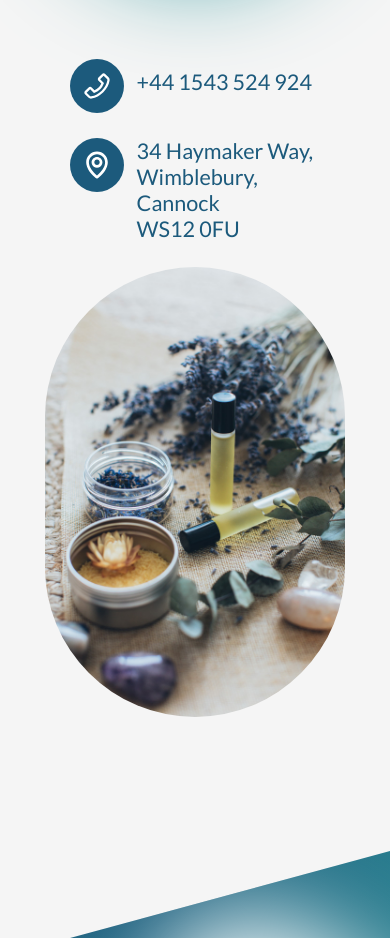
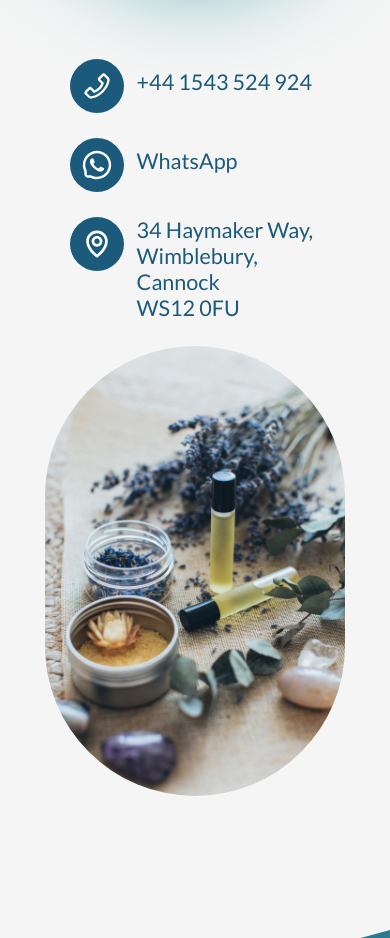
Before and after one commit to ConstantinIlisescu/relax-massage-app, a React (Create React App) app: page / in a window 390 px wide. Shown: the part 1360-2298 px from the top of the page. Built offline with nearby package versions, Linux system fonts and the light colour scheme; a web font is replaced by a local one.

Commit message:
Add whatsapp phone

```diff
--- a/src/pages/home/Components/homeHome/HomeHome.jsx
+++ b/src/pages/home/Components/homeHome/HomeHome.jsx
@@ -2,7 +2,7 @@ import React from "react";
 import "./HomeHome.css";
 import mainImg from "../../../../images/main-img.jpg";
 import secondImg from "../../../../images/second-img.jpg";
-import { AiOutlinePhone } from "react-icons/ai";
+import { AiOutlinePhone, AiOutlineWhatsApp } from "react-icons/ai";
 import { BiMap } from "react-icons/bi";
 
 function HomeHome() {
@@ -35,6 +35,10 @@ function HomeHome() {
               <AiOutlinePhone />
               <a href="tel:00441543524924">+44 1543 524 924</a>
             </div>
+            <div className="home-contacts-phone">
+              <AiOutlineWhatsApp />
+              <a href="https://wa.me/00441543524924">WhatsApp</a>
+            </div>
             <div className="home-contacts-address">
               <BiMap />
               <a
```
